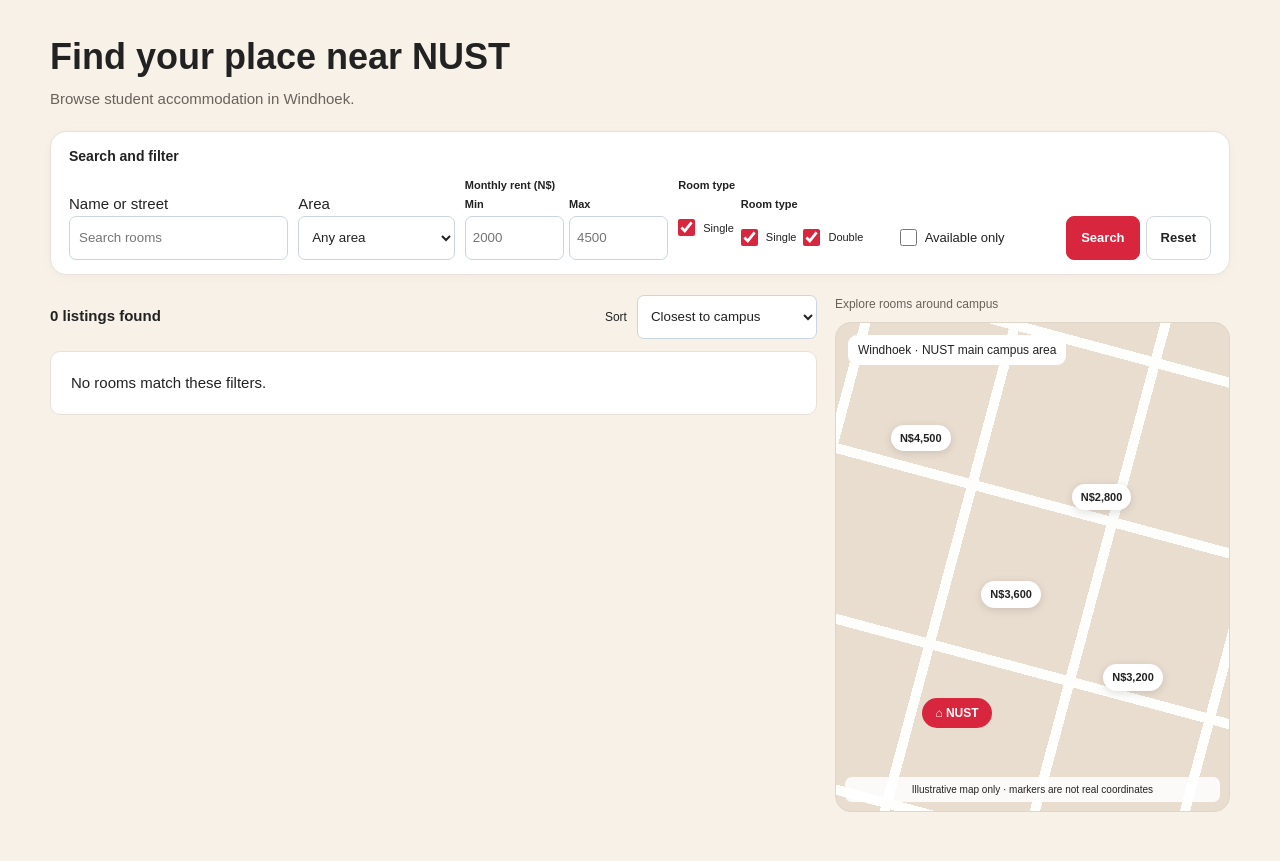
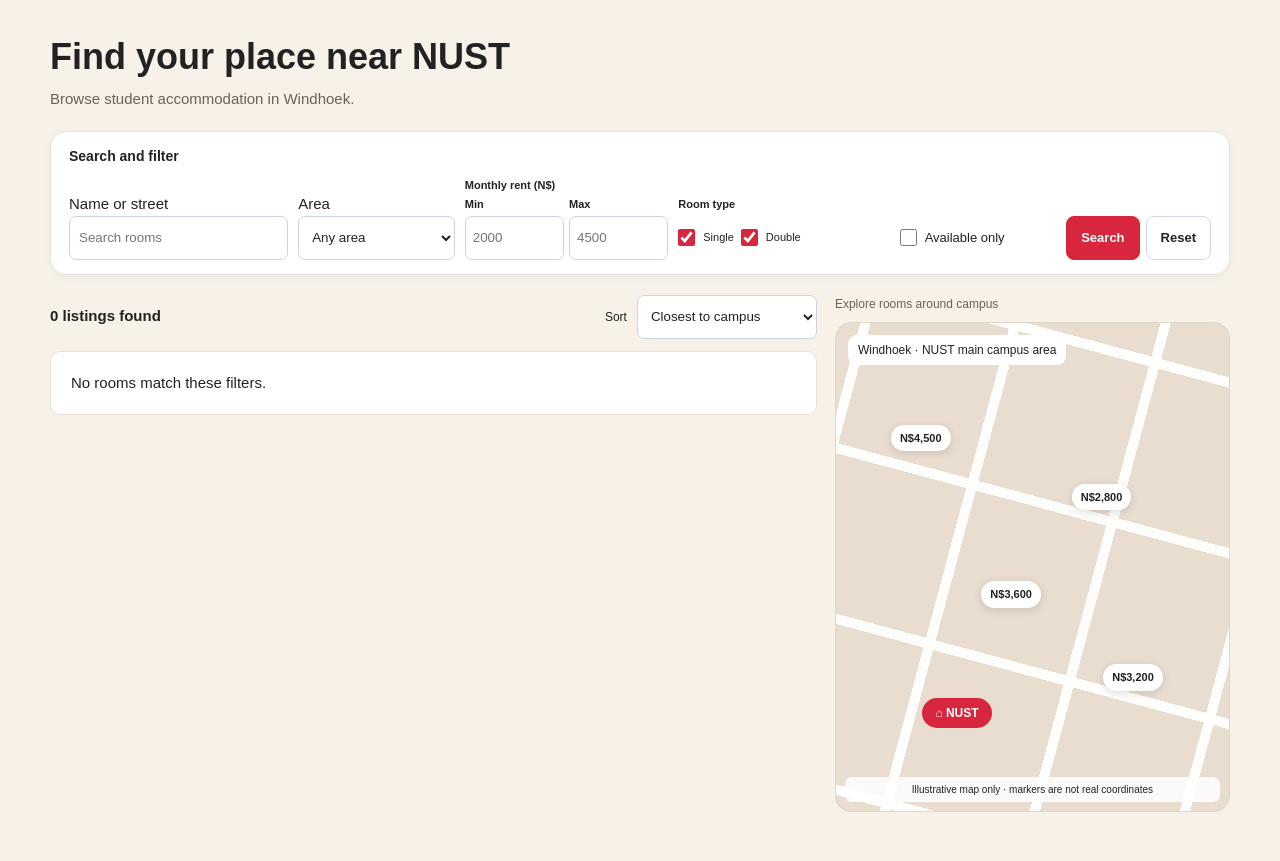
Before and after one commit to Saviitarr/WadGroupProj, a PHP site: page /listings.php in a window 1280 px wide. Shown: the part 81-942 px from the top of the page. Run offline with PHP 8.4, Linux system fonts and the light colour scheme; data that the repository does not hold is empty.

Commit message:
Fix room type filter and load home areas from the database

```diff
--- a/listings.php
+++ b/listings.php
@@ -60,34 +60,16 @@ require __DIR__ . '/includes/header.php';
        <legend>
         Room type
        </legend>
-
-    <div class="cc-types">
-
+       <div class="cc-types">
         <label class="cc-check">
-            <input checked name="roomType" type="checkbox" value="single">
-            Single
+         <input checked name="roomType" type="checkbox" value="Single room"/>
+         Single
         </label>
-
         <label class="cc-check">
-
-<fieldset>
-    <legend>Room type</legend>
-
-    <div class="cc-types">
-
-        <label class="cc-check">
-            <input checked name="roomType" type="checkbox" value="Single room">
-            Single
+         <input checked name="roomType" type="checkbox" value="Double room"/>
+         Double
         </label>
-
-        <label class="cc-check">
-            <input checked name="roomType" type="checkbox" value="Double room">
-            Double
-        </label>
-
-    </div>
-</fieldset>
-
+       </div>
       </fieldset>
       <div class="cc-field">
        <label class="cc-check">
```
Also changed, not shown: index.php (+4 -4 lines).
